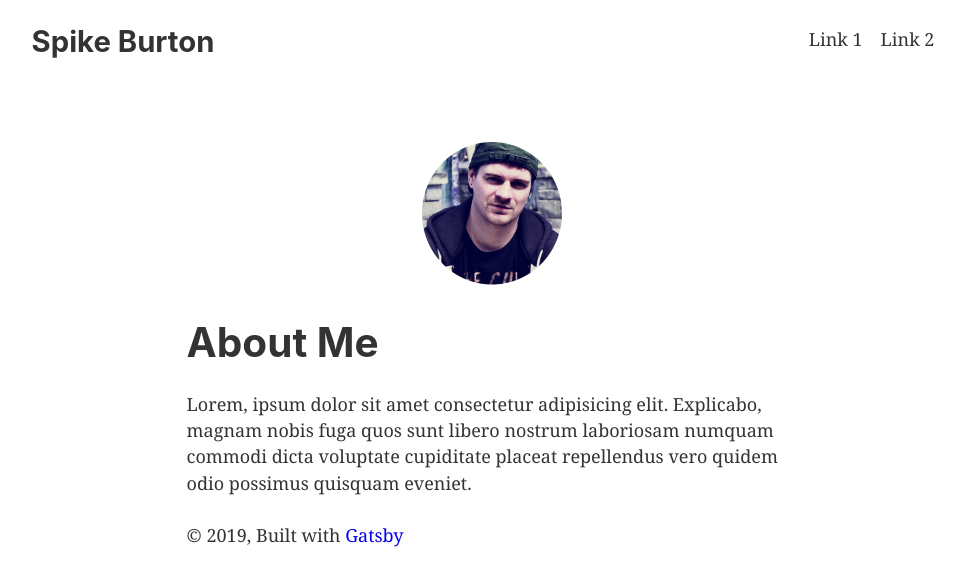
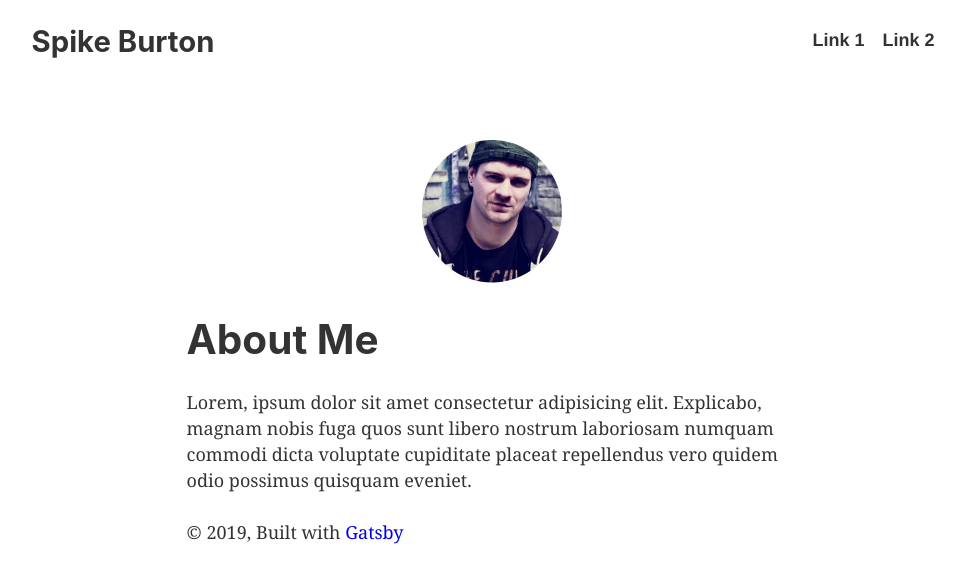
Before and after one commit to spikeburton/personal-site, a Gatsby site: page / in a window 1280 px wide. Shown: the whole page, without its empty margins (148-1113 px from the left). Built offline with nearby package versions, Linux system fonts and the light colour scheme; Gatsby itself is replaced by a stand-in of ours.

Commit message:
modify font styling for nav links

```diff
--- a/src/components/header.js
+++ b/src/components/header.js
@@ -3,7 +3,14 @@
 import React from "react"
 
 const NavLink = ({ to, children }) => (
-  <li style={{ display: `inline-block`, marginRight: `1rem` }}>
+  <li
+    style={{
+      display: `inline-block`,
+      marginRight: `1rem`,
+      fontFamily: `Helvetica Neue, Helvetica, sans-serif`,
+      fontWeight: `bold`,
+    }}
+  >
     <Link to={to} style={{ color: `hsla(0, 0%, 0%, 0.8)` }}>
       {children}
     </Link>
--- a/src/components/layout.js
+++ b/src/components/layout.js
@@ -28,7 +28,7 @@
       <Header siteTitle={data.site.siteMetadata.title} />
       <div
         style={{
-          margin: `3rem auto`,
+          margin: `2.85rem auto`,
           maxWidth: 650,
           padding: `0px 1.0875rem 1.45rem`,
           paddingTop: 0,
```
Also changed, not shown: src/images/gatsby-astronaut.png (deleted).
